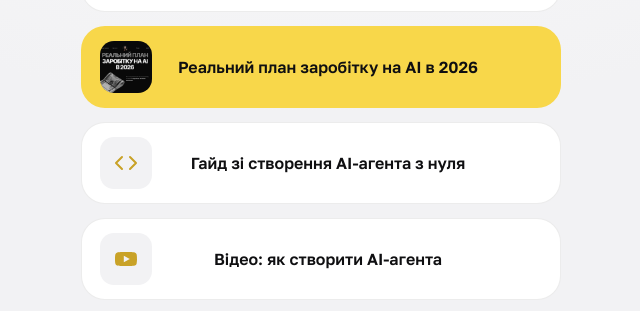
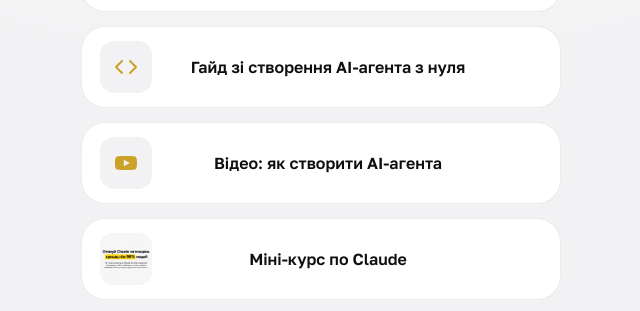
Before and after one commit to berenray/vladyslav_ushakov, a plain HTML site: page index.html in a window 1280 px wide. Shown: the part 419-730 px from the top of the page, without its empty margins (319-959 px from the left). Drawn offline with Linux system fonts and the light colour scheme; a web font is replaced by a local one.

Commit message:
Remove the "Реальний план заробітку на AI в 2026" card
Co-Authored-By: Claude Opus 5 <noreply@anthropic.com>

```diff
--- a/index.html
+++ b/index.html
@@ -445,7 +445,6 @@ const CONFIG = {
   //   thumb: "шлях/до/картинки" = картинка ліворуч;  icon: запасна іконка, якщо картинки немає.
   links: [
     { label: "Реєстрація на воркшоп", url: "https://t.me/+b1ZNW1AHe0w3MDRi", badge: "нове", icon: "mic" },
-    { label: "Реальний план заробітку на AI в 2026", url: "https://links.vlad-ushakov.com/tg?r=6a6385cf77a7e98991059bf6", type: "primary", thumb: "img/plan.jpg", icon: "star" },
     { label: "Гайд зі створення AI-агента з нуля", url: "https://www.ai-lab.com.ua/guides/ai-agent/", icon: "code" },
     { label: "Відео: як створити AI-агента", url: "https://youtu.be/7UaVBN1sA1o", icon: "youtube" },
     { label: "Міні-курс по Claude", url: "https://www.ai-lab.com.ua/claude", thumb: "img/claude-course.jpg", icon: "book" },
```
